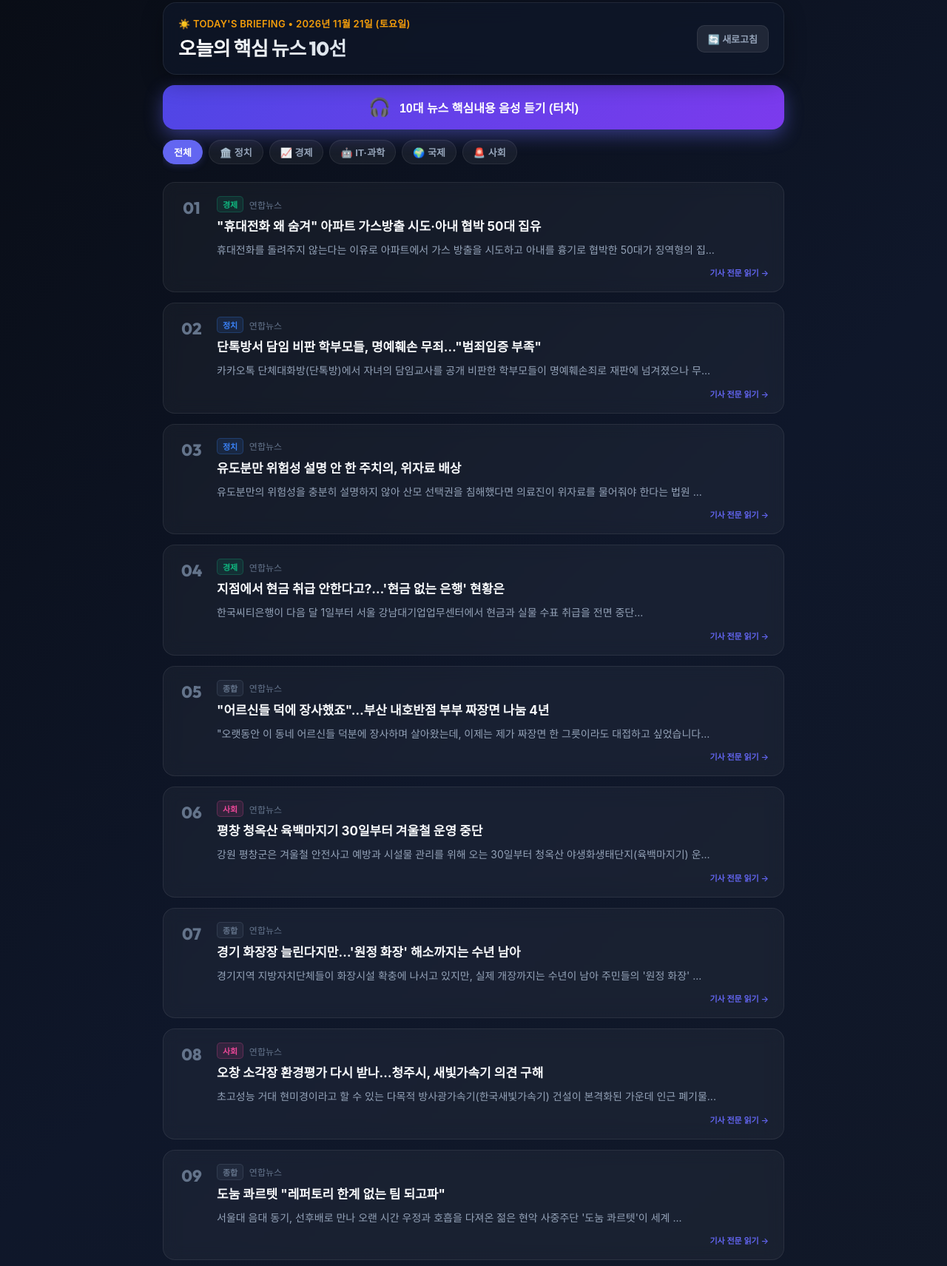
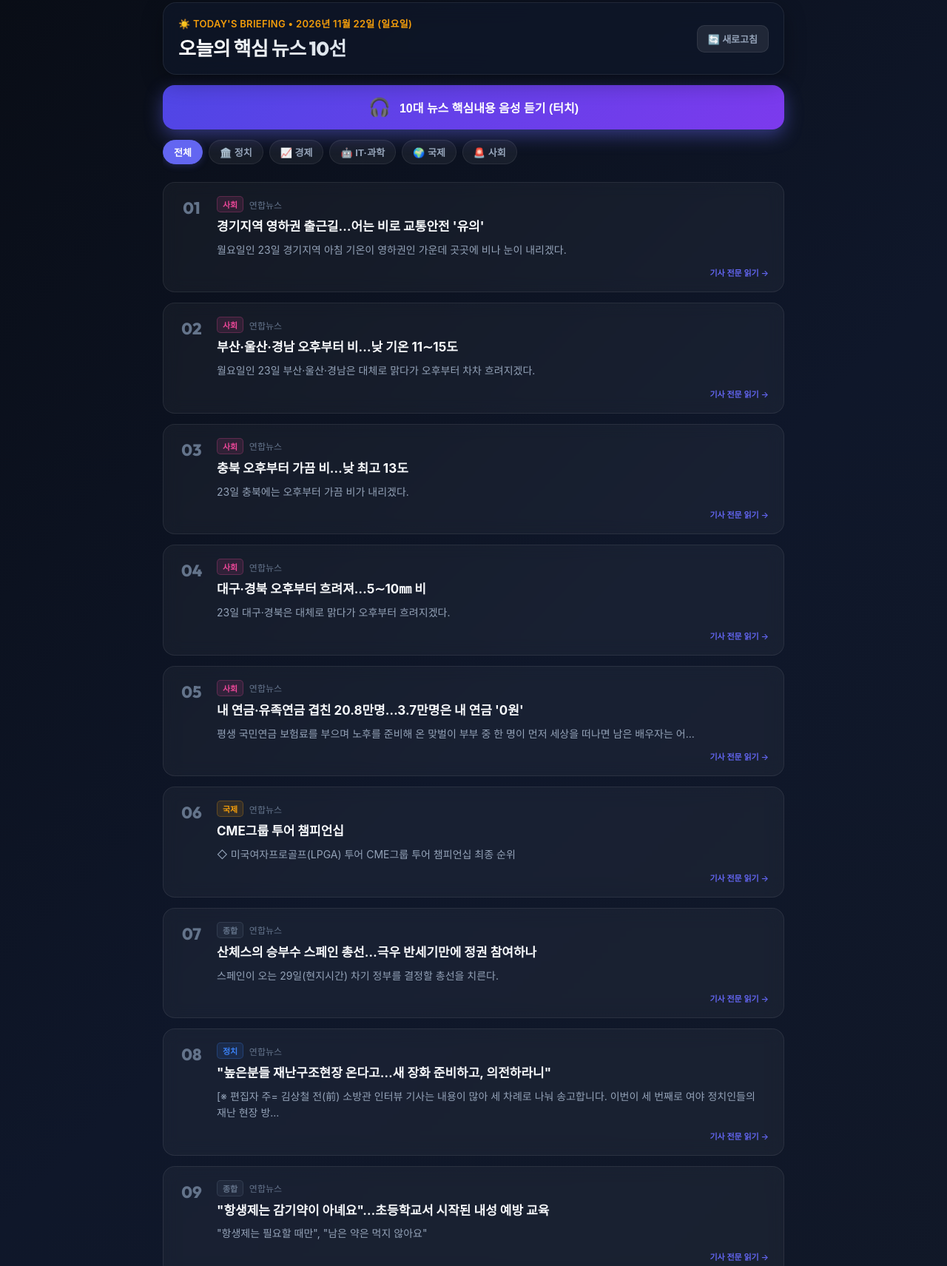
Before and after one commit to dlsgh71/morning-news, a plain HTML site: page morning_news.html in a window 1280 px wide. Shown: the part 17-1728 px from the top of the page at 74% size. Drawn offline with Linux system fonts and the light colour scheme; a web font is replaced by a local one.

Commit message:
Auto-update morning news: 2026-11-22 21:29:59

```diff
--- a/last_run.json
+++ b/last_run.json
@@ -1 +1 @@
-{"timestamp": 1795302361.36154, "date": "2026-11-21 23:06:01"}
+{"timestamp": 1795382999.53012, "date": "2026-11-22 21:29:59"}
--- a/morning_news.html
+++ b/morning_news.html
@@ -9,7 +9,7 @@
     <meta name="apple-mobile-web-app-title" content="10대뉴스">
     <link rel="apple-touch-icon" href="https://cdn-icons-png.flaticon.com/512/3208/3208799.png">
     <link rel="manifest" href="manifest.json">
-    <title>☀️ 10대 뉴스 브리핑 (본문 내용 요약 음성 지원) | 2026년 11월 21일 (토요일)</title>
+    <title>☀️ 10대 뉴스 브리핑 (본문 내용 요약 음성 지원) | 2026년 11월 22일 (일요일)</title>
     <link rel="preconnect" href="https://fonts.googleapis.com">
     <link rel="preconnect" href="https://fonts.gstatic.com" crossorigin>
     <link href="https://fonts.googleapis.com/css2?family=Pretendard:wght@300;400;600;700;800&family=Outfit:wght@400;600;700;800&display=swap" rel="stylesheet">
@@ -384,7 +384,7 @@
     <div class="container">
         <header>
             <div class="header-left">
-                <span class="date-badge">☀️ TODAY'S BRIEFING &bull; 2026년 11월 21일 (토요일)</span>
+                <span class="date-badge">☀️ TODAY'S BRIEFING &bull; 2026년 11월 22일 (일요일)</span>
                 <h1>오늘의 핵심 뉴스 10선</h1>
             </div>
             <div class="header-controls">
@@ -414,104 +414,9 @@
 
         <div class="news-list" id="newsList">
 
-        <div class="news-card" data-category="경제" onclick="window.open('https://www.yna.co.kr/view/AKR20261120152100052', '_blank')">
+        <div class="news-card" data-category="사회" onclick="window.open('https://www.yna.co.kr/view/AKR20261123006000060', '_blank')">
             <div class="card-left">
                 <span class="news-index">01</span>
-            </div>
-            <div class="card-body">
-                <div class="card-meta">
-                    <span class="badge" style="background-color: #10b98120; color: #10b981; border: 1px solid #10b98140;">
-                        경제
-                    </span>
-                    <span class="source-tag">연합뉴스</span>
-                </div>
-                <h3 class="news-title">&quot;휴대전화 왜 숨겨&quot; 아파트 가스방출 시도·아내 협박 50대 집유</h3>
-                <p class="news-summary">휴대전화를 돌려주지 않는다는 이유로 아파트에서 가스 방출을 시도하고 아내를 흉기로 협박한 50대가 징역형의 집...</p>
-                <div class="card-footer">
-                    <span class="read-more">기사 전문 읽기 →</span>
-                </div>
-            </div>
-        </div>
-
-        <div class="news-card" data-category="정치" onclick="window.open('https://www.yna.co.kr/view/AKR20261120159900054', '_blank')">
-            <div class="card-left">
-                <span class="news-index">02</span>
-            </div>
-            <div class="card-body">
-                <div class="card-meta">
-                    <span class="badge" style="background-color: #3b82f620; color: #3b82f6; border: 1px solid #3b82f640;">
-                        정치
-                    </span>
-                    <span class="source-tag">연합뉴스</span>
-                </div>
-                <h3 class="news-title">단톡방서 담임 비판 학부모들, 명예훼손 무죄…&quot;범죄입증 부족&quot;</h3>
-                <p class="news-summary">카카오톡 단체대화방(단톡방)에서 자녀의 담임교사를 공개 비판한 학부모들이 명예훼손죄로 재판에 넘겨졌으나 무...</p>
-                <div class="card-footer">
-                    <span class="read-more">기사 전문 읽기 →</span>
-                </div>
-            </div>
-        </div>
-
-        <div class="news-card" data-category="정치" onclick="window.open('https://www.yna.co.kr/view/AKR20261120155700054', '_blank')">
-            <div class="card-left">
-                <span class="news-index">03</span>
-            </div>
-            <div class="card-body">
-                <div class="card-meta">
-                    <span class="badge" style="background-color: #3b82f620; color: #3b82f6; border: 1px solid #3b82f640;">
-                        정치
-                    </span>
-                    <span class="source-tag">연합뉴스</span>
-                </div>
-                <h3 class="news-title">유도분만 위험성 설명 안 한 주치의, 위자료 배상</h3>
-                <p class="news-summary">유도분만의 위험성을 충분히 설명하지 않아 산모 선택권을 침해했다면 의료진이 위자료를 물어줘야 한다는 법원 ...</p>
-                <div class="card-footer">
-                    <span class="read-more">기사 전문 읽기 →</span>
-                </div>
-            </div>
-        </div>
-
-        <div class="news-card" data-category="경제" onclick="window.open('https://www.yna.co.kr/view/AKR20261118167300518', '_blank')">
-            <div class="card-left">
-                <span class="news-index">04</span>
-            </div>
-            <div class="card-body">
-                <div class="card-meta">
-                    <span class="badge" style="background-color: #10b98120; color: #10b981; border: 1px solid #10b98140;">
-                        경제
-                    </span>
-                    <span class="source-tag">연합뉴스</span>
-                </div>
-                <h3 class="news-title">지점에서 현금 취급 안한다고?…&#x27;현금 없는 은행&#x27; 현황은</h3>
-                <p class="news-summary">한국씨티은행이 다음 달 1일부터 서울 강남대기업업무센터에서 현금과 실물 수표 취급을 전면 중단...</p>
-                <div class="card-footer">
-                    <span class="read-more">기사 전문 읽기 →</span>
-                </div>
-            </div>
-        </div>
-
-        <div class="news-card" data-category="종합" onclick="window.open('https://www.yna.co.kr/view/AKR20261120072400051', '_blank')">
-            <div class="card-left">
-                <span class="news-index">05</span>
-            </div>
-            <div class="card-body">
-                <div class="card-meta">
-                    <span class="badge" style="background-color: #64748b20; color: #64748b; border: 1px solid #64748b40;">
-                        종합
-                    </span>
-                    <span class="source-tag">연합뉴스</span>
-                </div>
-                <h3 class="news-title">&quot;어르신들 덕에 장사했죠&quot;…부산 내호반점 부부 짜장면 나눔 4년</h3>
-                <p class="news-summary">&quot;오랫동안 이 동네 어르신들 덕분에 장사하며 살아왔는데, 이제는 제가 짜장면 한 그릇이라도 대접하고 싶었습니다...</p>
-                <div class="card-footer">
-                    <span class="read-more">기사 전문 읽기 →</span>
-                </div>
-            </div>
-        </div>
-
-        <div class="news-card" data-category="사회" onclick="window.open('https://www.yna.co.kr/view/AKR20261120077500062', '_blank')">
-            <div class="card-left">
-                <span class="news-index">06</span>
             </div>
             <div class="card-body">
                 <div class="card-meta">
@@ -520,15 +425,110 @@
                     </span>
                     <span class="source-tag">연합뉴스</span>
                 </div>
-                <h3 class="news-title">평창 청옥산 육백마지기 30일부터 겨울철 운영 중단</h3>
-                <p class="news-summary">강원 평창군은 겨울철 안전사고 예방과 시설물 관리를 위해 오는 30일부터 청옥산 야생화생태단지(육백마지기) 운...</p>
+                <h3 class="news-title">경기지역 영하권 출근길…어는 비로 교통안전 &#x27;유의&#x27;</h3>
+                <p class="news-summary">월요일인 23일 경기지역 아침 기온이 영하권인 가운데 곳곳에 비나 눈이 내리겠다.</p>
                 <div class="card-footer">
                     <span class="read-more">기사 전문 읽기 →</span>
                 </div>
             </div>
         </div>
 
-        <div class="news-card" data-category="종합" onclick="window.open('https://www.yna.co.kr/view/AKR20261120073700061', '_blank')">
+        <div class="news-card" data-category="사회" onclick="window.open('https://www.yna.co.kr/view/AKR20261123005600052', '_blank')">
+            <div class="card-left">
+                <span class="news-index">02</span>
+            </div>
+            <div class="card-body">
+                <div class="card-meta">
+                    <span class="badge" style="background-color: #ec489920; color: #ec4899; border: 1px solid #ec489940;">
+                        사회
+                    </span>
+                    <span class="source-tag">연합뉴스</span>
+                </div>
+                <h3 class="news-title">부산·울산·경남 오후부터 비…낮 기온 11∼15도</h3>
+                <p class="news-summary">월요일인 23일 부산·울산·경남은 대체로 맑다가 오후부터 차차 흐려지겠다.</p>
+                <div class="card-footer">
+                    <span class="read-more">기사 전문 읽기 →</span>
+                </div>
+            </div>
+        </div>
+
+        <div class="news-card" data-category="사회" onclick="window.open('https://www.yna.co.kr/view/AKR20261123005700064', '_blank')">
+            <div class="card-left">
+                <span class="news-index">03</span>
+            </div>
+            <div class="card-body">
+                <div class="card-meta">
+                    <span class="badge" style="background-color: #ec489920; color: #ec4899; border: 1px solid #ec489940;">
+                        사회
+                    </span>
+                    <span class="source-tag">연합뉴스</span>
+                </div>
+                <h3 class="news-title">충북 오후부터 가끔 비…낮 최고 13도</h3>
+                <p class="news-summary">23일 충북에는 오후부터 가끔 비가 내리겠다.</p>
+                <div class="card-footer">
+                    <span class="read-more">기사 전문 읽기 →</span>
+                </div>
+            </div>
+        </div>
+
+        <div class="news-card" data-category="사회" onclick="window.open('https://www.yna.co.kr/view/AKR20261123005200053', '_blank')">
+            <div class="card-left">
+                <span class="news-index">04</span>
+            </div>
+            <div class="card-body">
+                <div class="card-meta">
+                    <span class="badge" style="background-color: #ec489920; color: #ec4899; border: 1px solid #ec489940;">
+                        사회
+                    </span>
+                    <span class="source-tag">연합뉴스</span>
+                </div>
+                <h3 class="news-title">대구·경북 오후부터 흐려져…5∼10㎜ 비</h3>
+                <p class="news-summary">23일 대구·경북은 대체로 맑다가 오후부터 흐려지겠다.</p>
+                <div class="card-footer">
+                    <span class="read-more">기사 전문 읽기 →</span>
+                </div>
+            </div>
+        </div>
+
+        <div class="news-card" data-category="사회" onclick="window.open('https://www.yna.co.kr/view/AKR20261122031500530', '_blank')">
+            <div class="card-left">
+                <span class="news-index">05</span>
+            </div>
+            <div class="card-body">
+                <div class="card-meta">
+                    <span class="badge" style="background-color: #ec489920; color: #ec4899; border: 1px solid #ec489940;">
+                        사회
+                    </span>
+                    <span class="source-tag">연합뉴스</span>
+                </div>
+                <h3 class="news-title">내 연금·유족연금 겹친 20.8만명…3.7만명은 내 연금 &#x27;0원&#x27;</h3>
+                <p class="news-summary">평생 국민연금 보험료를 부으며 노후를 준비해 온 맞벌이 부부 중 한 명이 먼저 세상을 떠나면 남은 배우자는 어...</p>
+                <div class="card-footer">
+                    <span class="read-more">기사 전문 읽기 →</span>
+                </div>
+            </div>
+        </div>
+
+        <div class="news-card" data-category="국제" onclick="window.open('https://www.yna.co.kr/view/AKR20261122048900007', '_blank')">
+            <div class="card-left">
+                <span class="news-index">06</span>
+            </div>
+            <div class="card-body">
+                <div class="card-meta">
+                    <span class="badge" style="background-color: #f59e0b20; color: #f59e0b; border: 1px solid #f59e0b40;">
+                        국제
+                    </span>
+                    <span class="source-tag">연합뉴스</span>
+                </div>
+                <h3 class="news-title">CME그룹 투어 챔피언십</h3>
+                <p class="news-summary">◇ 미국여자프로골프(LPGA) 투어 CME그룹 투어 챔피언십 최종 순위</p>
+                <div class="card-footer">
+                    <span class="read-more">기사 전문 읽기 →</span>
+                </div>
+            </div>
+        </div>
+
+        <div class="news-card" data-category="종합" onclick="window.open('https://www.yna.co.kr/view/AKR20261123002300085', '_blank')">
             <div class="card-left">
                 <span class="news-index">07</span>
             </div>
@@ -539,34 +539,34 @@
                     </span>
                     <span class="source-tag">연합뉴스</span>
                 </div>
-                <h3 class="news-title">경기 화장장 늘린다지만…&#x27;원정 화장&#x27; 해소까지는 수년 남아</h3>
-                <p class="news-summary">경기지역 지방자치단체들이 화장시설 확충에 나서고 있지만, 실제 개장까지는 수년이 남아 주민들의 &#x27;원정 화장&#x27; ...</p>
+                <h3 class="news-title">산체스의 승부수 스페인 총선…극우 반세기만에 정권 참여하나</h3>
+                <p class="news-summary">스페인이 오는 29일(현지시간) 차기 정부를 결정할 총선을 치른다.</p>
                 <div class="card-footer">
                     <span class="read-more">기사 전문 읽기 →</span>
                 </div>
             </div>
         </div>
 
-        <div class="news-card" data-category="사회" onclick="window.open('https://www.yna.co.kr/view/AKR20261120140200064', '_blank')">
+        <div class="news-card" data-category="정치" onclick="window.open('https://www.yna.co.kr/view/AKR20261122048500546', '_blank')">
             <div class="card-left">
                 <span class="news-index">08</span>
             </div>
             <div class="card-body">
                 <div class="card-meta">
-                    <span class="badge" style="background-color: #ec489920; color: #ec4899; border: 1px solid #ec489940;">
-                        사회
+                    <span class="badge" style="background-color: #3b82f620; color: #3b82f6; border: 1px solid #3b82f640;">
+                        정치
                     </span>
                     <span class="source-tag">연합뉴스</span>
                 </div>
-                <h3 class="news-title">오창 소각장 환경평가 다시 받나…청주시, 새빛가속기 의견 구해</h3>
-                <p class="news-summary">초고성능 거대 현미경이라고 할 수 있는 다목적 방사광가속기(한국새빛가속기) 건설이 본격화된 가운데 인근 폐기물...</p>
+                <h3 class="news-title">&quot;높은분들 재난구조현장 온다고…새 장화 준비하고, 의전하라니&quot;</h3>
+                <p class="news-summary">[※ 편집자 주= 김상철 전(前) 소방관 인터뷰 기사는 내용이 많아 세 차례로 나눠 송고합니다. 이번이 세 번째로 여야 정치인들의 재난 현장 방...</p>
                 <div class="card-footer">
                     <span class="read-more">기사 전문 읽기 →</span>
                 </div>
             </div>
         </div>
 
-        <div class="news-card" data-category="종합" onclick="window.open('https://www.yna.co.kr/view/AKR20261121042500005', '_blank')">
+        <div class="news-card" data-category="종합" onclick="window.open('https://www.yna.co.kr/view/AKR20261120164000530', '_blank')">
             <div class="card-left">
                 <span class="news-index">09</span>
             </div>
@@ -577,15 +577,15 @@
                     </span>
                     <span class="source-tag">연합뉴스</span>
                 </div>
-                <h3 class="news-title">도눔 콰르텟 &quot;레퍼토리 한계 없는 팀 되고파&quot;</h3>
-                <p class="news-summary">서울대 음대 동기, 선후배로 만나 오랜 시간 우정과 호흡을 다져온 젊은 현악 사중주단 &#x27;도눔 콰르텟&#x27;이 세계 ...</p>
+                <h3 class="news-title">&quot;항생제는 감기약이 아녜요&quot;…초등학교서 시작된 내성 예방 교육</h3>
+                <p class="news-summary">&quot;항생제는 필요할 때만&quot;, &quot;남은 약은 먹지 않아요&quot;</p>
                 <div class="card-footer">
                     <span class="read-more">기사 전문 읽기 →</span>
                 </div>
             </div>
         </div>
 
-        <div class="news-card" data-category="정치" onclick="window.open('https://www.yna.co.kr/view/AKR20261121046300004', '_blank')">
+        <div class="news-card" data-category="정치" onclick="window.open('https://www.yna.co.kr/view/AKR20261120167700002', '_blank')">
             <div class="card-left">
                 <span class="news-index">10</span>
             </div>
@@ -596,8 +596,8 @@
                     </span>
                     <span class="source-tag">연합뉴스</span>
                 </div>
-                <h3 class="news-title">한덕수 재판 다시…윤석열 등 내란 혐의 최종 판단은 언제</h3>
-                <p class="news-summary">대법원이 한덕수 전 국무총리의 내란 사건을 서울고법으로 돌려보내 다시 심리하도록 하면서 12·3 비상계엄 관련...</p>
+                <h3 class="news-title">빗썸, 기타소득세 취소 소송 일부 승소…&quot;218억 취소&quot;</h3>
+                <p class="news-summary">국세청이 2023년 가상자산 거래소 빗썸에 부과한 기타소득세와 법인세 일부를 취소해야 한다는 법원 판결이 나왔...</p>
                 <div class="card-footer">
                     <span class="read-more">기사 전문 읽기 →</span>
                 </div>
@@ -623,13 +623,13 @@
         </div>
 
         <footer>
-            최신 업데이트: 23:06 기준 &bull; 국가기간통신사 연합뉴스 & 주요 방송사 헤드라인<br>
+            최신 업데이트: 21:29 기준 &bull; 국가기간통신사 연합뉴스 & 주요 방송사 헤드라인<br>
             각 카드를 누르면 해당 기사 원문으로 바로 이동합니다.
         </footer>
     </div>
 
     <script>
-        const newsItems = ["1번 뉴스. [경제] \"휴대전화 왜 숨겨\" 아파트 가스방출 시도·아내 협박 50대 집유. 주요 내용입니다. 휴대전화를 돌려주지 않는다는 이유로 아파트에서 가스 방출을 시도하고 아내를 흉기로 협박한 50대가 징역형의 집... 보도 연합뉴스.", "2번 뉴스. [정치] 단톡방서 담임 비판 학부모들, 명예훼손 무죄…\"범죄입증 부족\". 주요 내용입니다. 카카오톡 단체대화방(단톡방)에서 자녀의 담임교사를 공개 비판한 학부모들이 명예훼손죄로 재판에 넘겨졌으나 무... 보도 연합뉴스.", "3번 뉴스. [정치] 유도분만 위험성 설명 안 한 주치의, 위자료 배상. 주요 내용입니다. 유도분만의 위험성을 충분히 설명하지 않아 산모 선택권을 침해했다면 의료진이 위자료를 물어줘야 한다는 법원 ... 보도 연합뉴스.", "4번 뉴스. [경제] 지점에서 현금 취급 안한다고?…'현금 없는 은행' 현황은. 주요 내용입니다. 한국씨티은행이 다음 달 1일부터 서울 강남대기업업무센터에서 현금과 실물 수표 취급을 전면 중단... 보도 연합뉴스.", "5번 뉴스. [종합] \"어르신들 덕에 장사했죠\"…부산 내호반점 부부 짜장면 나눔 4년. 주요 내용입니다. \"오랫동안 이 동네 어르신들 덕분에 장사하며 살아왔는데, 이제는 제가 짜장면 한 그릇이라도 대접하고 싶었습니다... 보도 연합뉴스.", "6번 뉴스. [사회] 평창 청옥산 육백마지기 30일부터 겨울철 운영 중단. 주요 내용입니다. 강원 평창군은 겨울철 안전사고 예방과 시설물 관리를 위해 오는 30일부터 청옥산 야생화생태단지(육백마지기) 운... 보도 연합뉴스.", "7번 뉴스. [종합] 경기 화장장 늘린다지만…'원정 화장' 해소까지는 수년 남아. 주요 내용입니다. 경기지역 지방자치단체들이 화장시설 확충에 나서고 있지만, 실제 개장까지는 수년이 남아 주민들의 '원정 화장' ... 보도 연합뉴스.", "8번 뉴스. [사회] 오창 소각장 환경평가 다시 받나…청주시, 새빛가속기 의견 구해. 주요 내용입니다. 초고성능 거대 현미경이라고 할 수 있는 다목적 방사광가속기(한국새빛가속기) 건설이 본격화된 가운데 인근 폐기물... 보도 연합뉴스.", "9번 뉴스. [종합] 도눔 콰르텟 \"레퍼토리 한계 없는 팀 되고파\". 주요 내용입니다. 서울대 음대 동기, 선후배로 만나 오랜 시간 우정과 호흡을 다져온 젊은 현악 사중주단 '도눔 콰르텟'이 세계 ... 보도 연합뉴스.", "10번 뉴스. [정치] 한덕수 재판 다시…윤석열 등 내란 혐의 최종 판단은 언제. 주요 내용입니다. 대법원이 한덕수 전 국무총리의 내란 사건을 서울고법으로 돌려보내 다시 심리하도록 하면서 12·3 비상계엄 관련... 보도 연합뉴스."];
+        const newsItems = ["1번 뉴스. [사회] 경기지역 영하권 출근길…어는 비로 교통안전 '유의'. 주요 내용입니다. 월요일인 23일 경기지역 아침 기온이 영하권인 가운데 곳곳에 비나 눈이 내리겠다. 보도 연합뉴스.", "2번 뉴스. [사회] 부산·울산·경남 오후부터 비…낮 기온 11∼15도. 주요 내용입니다. 월요일인 23일 부산·울산·경남은 대체로 맑다가 오후부터 차차 흐려지겠다. 보도 연합뉴스.", "3번 뉴스. [사회] 충북 오후부터 가끔 비…낮 최고 13도. 주요 내용입니다. 23일 충북에는 오후부터 가끔 비가 내리겠다. 보도 연합뉴스.", "4번 뉴스. [사회] 대구·경북 오후부터 흐려져…5∼10㎜ 비. 주요 내용입니다. 23일 대구·경북은 대체로 맑다가 오후부터 흐려지겠다. 보도 연합뉴스.", "5번 뉴스. [사회] 내 연금·유족연금 겹친 20.8만명…3.7만명은 내 연금 '0원'. 주요 내용입니다. 평생 국민연금 보험료를 부으며 노후를 준비해 온 맞벌이 부부 중 한 명이 먼저 세상을 떠나면 남은 배우자는 어... 보도 연합뉴스.", "6번 뉴스. [국제] CME그룹 투어 챔피언십. 주요 내용입니다. ◇ 미국여자프로골프(LPGA) 투어 CME그룹 투어 챔피언십 최종 순위 보도 연합뉴스.", "7번 뉴스. [종합] 산체스의 승부수 스페인 총선…극우 반세기만에 정권 참여하나. 주요 내용입니다. 스페인이 오는 29일(현지시간) 차기 정부를 결정할 총선을 치른다. 보도 연합뉴스.", "8번 뉴스. [정치] \"높은분들 재난구조현장 온다고…새 장화 준비하고, 의전하라니\". 주요 내용입니다. [※ 편집자 주= 김상철 전(前) 소방관 인터뷰 기사는 내용이 많아 세 차례로 나눠 송고합니다. 이번이 세 번째로 여야 정치인들의 재난 현장 방... 보도 연합뉴스.", "9번 뉴스. [종합] \"항생제는 감기약이 아녜요\"…초등학교서 시작된 내성 예방 교육. 주요 내용입니다. \"항생제는 필요할 때만\", \"남은 약은 먹지 않아요\" 보도 연합뉴스.", "10번 뉴스. [정치] 빗썸, 기타소득세 취소 소송 일부 승소…\"218억 취소\". 주요 내용입니다. 국세청이 2023년 가상자산 거래소 빗썸에 부과한 기타소득세와 법인세 일부를 취소해야 한다는 법원 판결이 나왔... 보도 연합뉴스."];
         let synth = window.speechSynthesis;
         let isSpeaking = false;
         let isPaused = false;
```
Also changed, not shown: index.html (+116 -116 lines).
